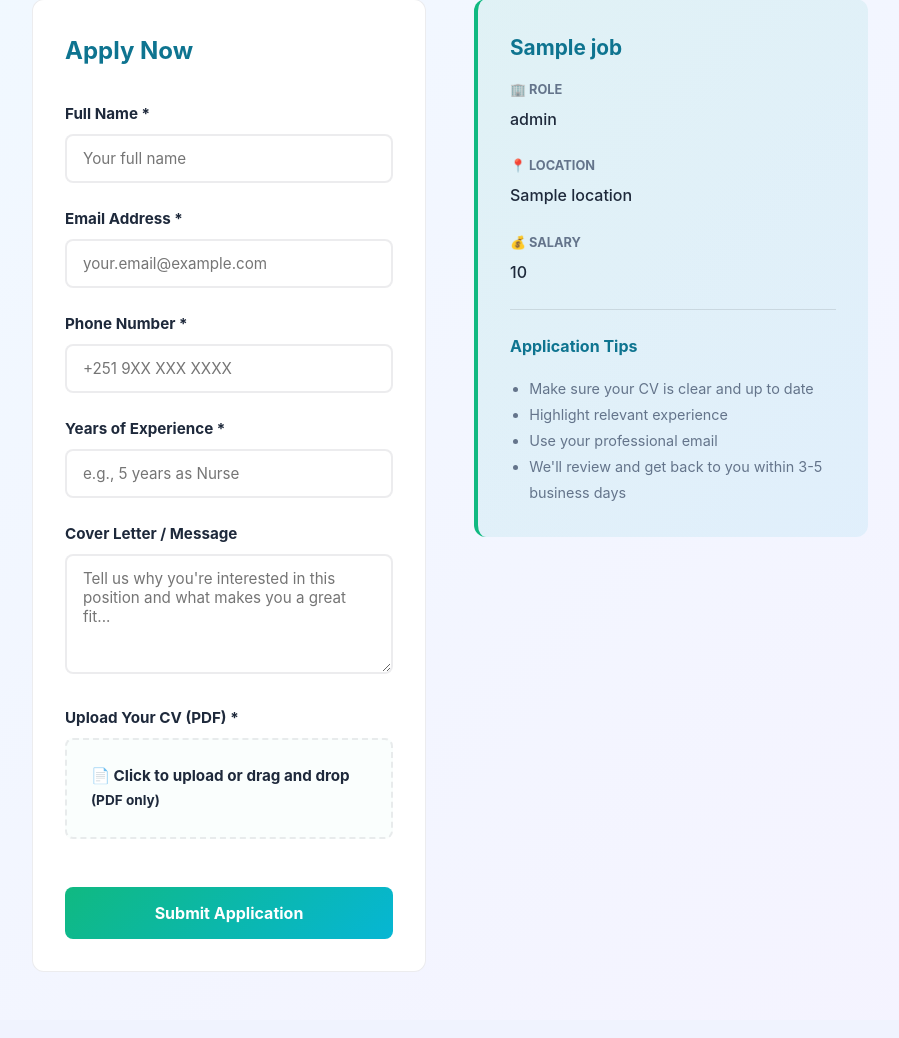
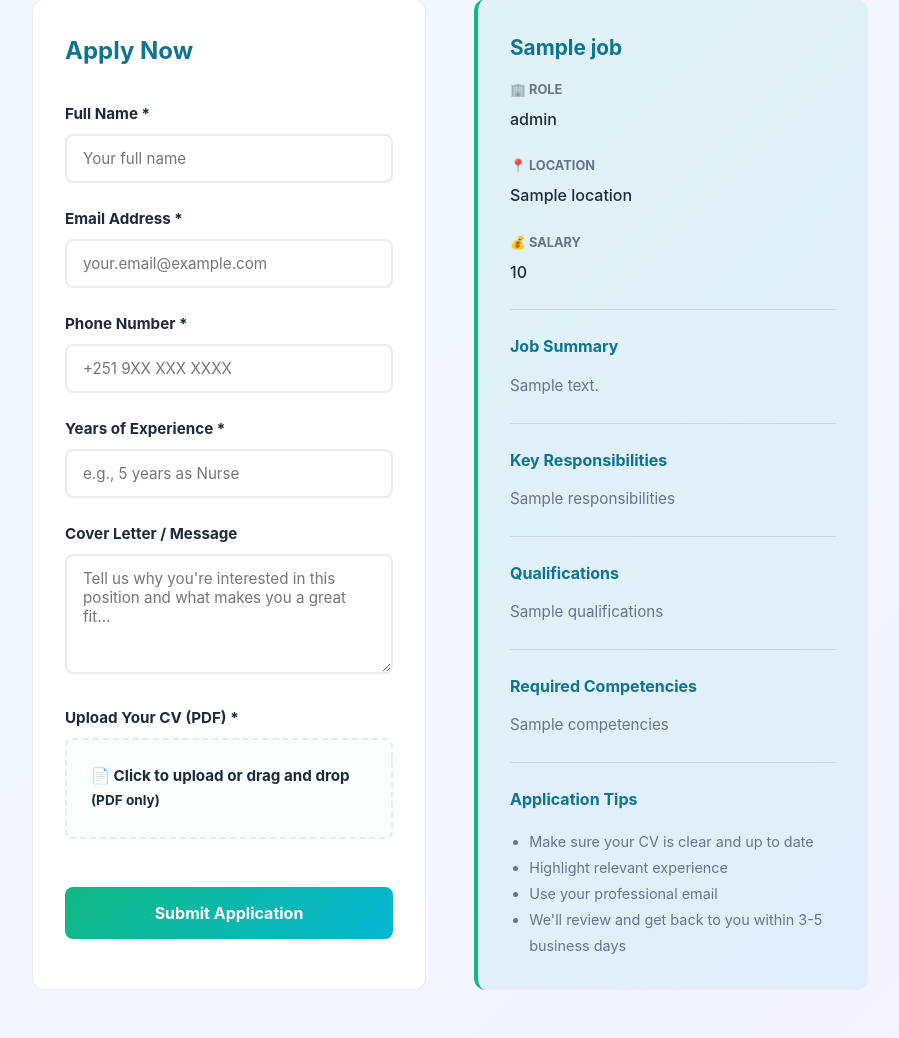
Before and after one commit to Amriti2/Ethio-health-care-, a Flask app: template templates/apply-job.html in a window 1280 px wide. Shown: the part 193-1231 px from the top of the page, without its empty margins (190-1089 px from the left). Before the commit the page ends 1165 px from the top, so only its background shows below. Run offline with Flask 3, Linux system fonts and the light colour scheme; the template is opened without the code that fills it: most values are stand-ins (such as "Sample title", 1, 10 or a date in 2020).

Commit message:
Display all job details (Summary, Responsibilities, Qualifications, Competencies) on job listings and detail pages

```diff
--- a/templates/apply-job.html
+++ b/templates/apply-job.html
@@ -283,6 +283,30 @@
                     <div class="job-summary-value">{{ job.salary or 'Competitive' }}</div>
                 </div>
 
+                {% if job.summary %}
+                <hr style="border: none; border-top: 1px solid rgba(0,0,0,0.1); margin: 1.5rem 0;">
+                <h4 style="color: var(--primary-blue); margin-bottom: 0.8rem;">Job Summary</h4>
+                <p style="font-size: 0.95rem; color: var(--text-secondary); line-height: 1.7; white-space: pre-line;">{{ job.summary }}</p>
+                {% endif %}
+
+                {% if job.responsibilities %}
+                <hr style="border: none; border-top: 1px solid rgba(0,0,0,0.1); margin: 1.5rem 0;">
+                <h4 style="color: var(--primary-blue); margin-bottom: 0.8rem;">Key Responsibilities</h4>
+                <p style="font-size: 0.95rem; color: var(--text-secondary); line-height: 1.7; white-space: pre-line;">{{ job.responsibilities }}</p>
+                {% endif %}
+
+                {% if job.qualifications %}
+                <hr style="border: none; border-top: 1px solid rgba(0,0,0,0.1); margin: 1.5rem 0;">
+                <h4 style="color: var(--primary-blue); margin-bottom: 0.8rem;">Qualifications</h4>
+                <p style="font-size: 0.95rem; color: var(--text-secondary); line-height: 1.7; white-space: pre-line;">{{ job.qualifications }}</p>
+                {% endif %}
+
+                {% if job.competencies %}
+                <hr style="border: none; border-top: 1px solid rgba(0,0,0,0.1); margin: 1.5rem 0;">
+                <h4 style="color: var(--primary-blue); margin-bottom: 0.8rem;">Required Competencies</h4>
+                <p style="font-size: 0.95rem; color: var(--text-secondary); line-height: 1.7; white-space: pre-line;">{{ job.competencies }}</p>
+                {% endif %}
+
                 <hr style="border: none; border-top: 1px solid rgba(0,0,0,0.1); margin: 1.5rem 0;">
 
                 <h4 style="color: var(--primary-blue); margin-bottom: 1rem;">Application Tips</h4>
```
Also changed, not shown: templates/job-detail.html (+15 -0 lines), templates/jobs.html (+14 -0 lines).
